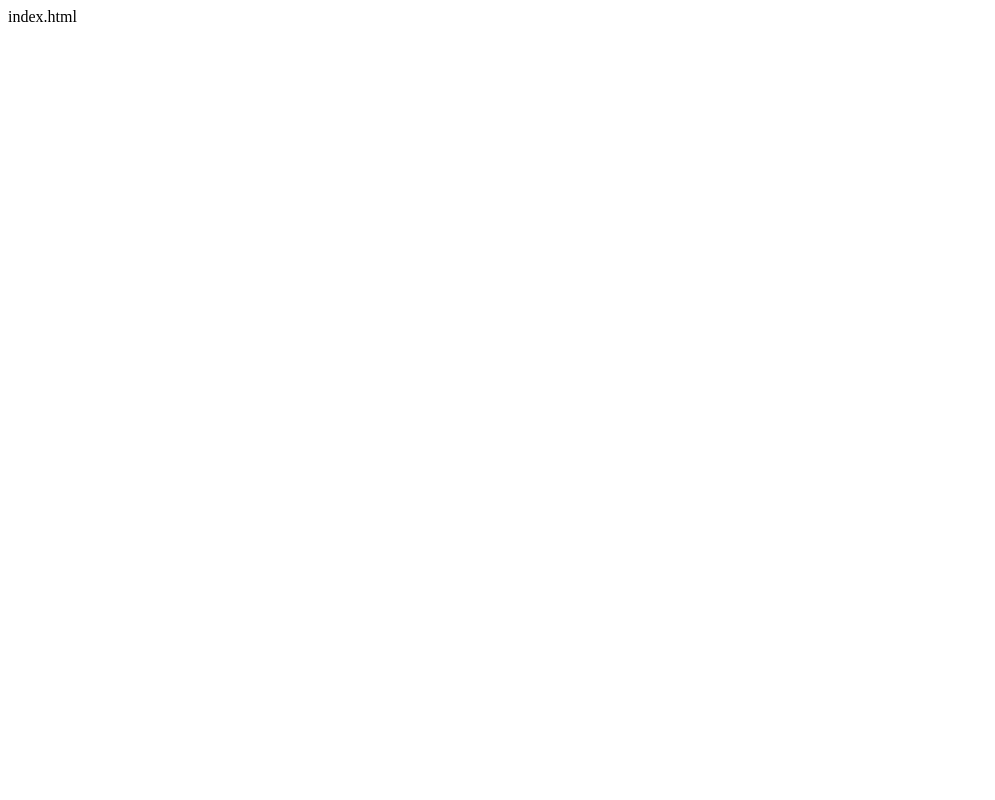
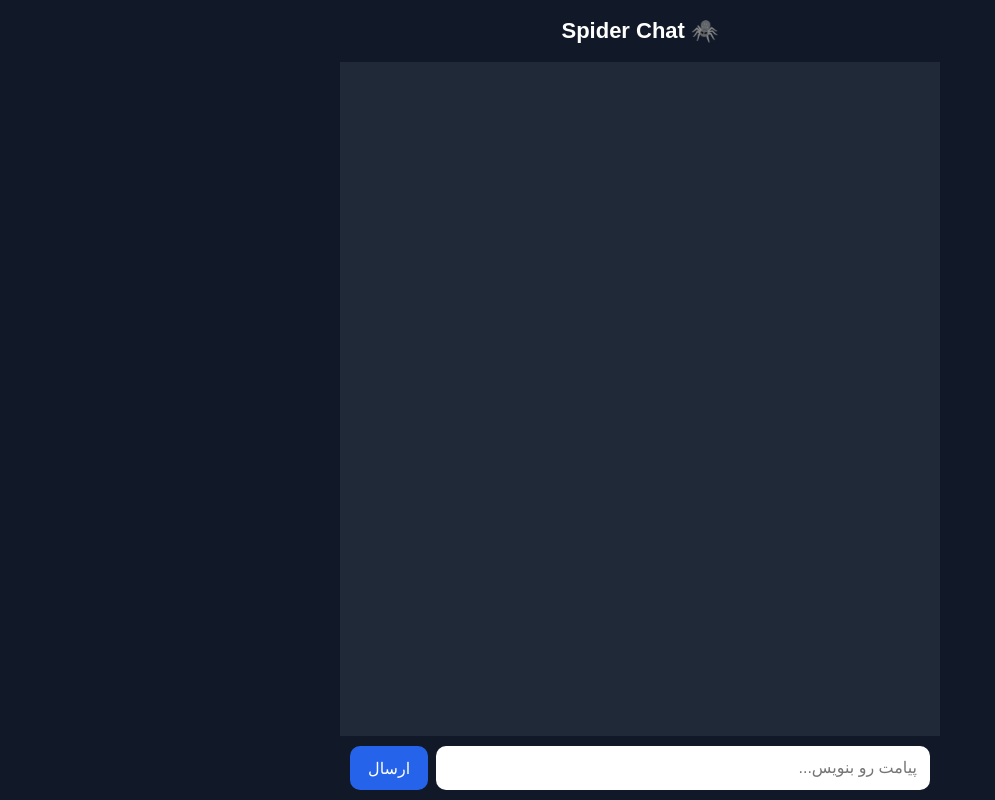
Before and after one commit to m86304498-ctrl/spider-chat, a website: page public/index.html in a window 1280 px wide. Shown: the whole page, without its empty margins (0-995 px from the left). Drawn offline with nearby package versions, Linux system fonts and the light colour scheme; no server answers.

Commit message:
Update index.html

```diff
--- a/public/index.html
+++ b/public/index.html
@@ -1 +1,162 @@
-index.html
+<!DOCTYPE html>
+<html lang="fa" dir="rtl">
+<head>
+  <meta charset="UTF-8">
+  <meta name="viewport" content="width=device-width, initial-scale=1.0">
+  <title>🕷️ Spider Chat</title>
+
+  <style>
+    * {
+      box-sizing: border-box;
+    }
+
+    body {
+      margin: 0;
+      font-family: Arial, sans-serif;
+      background: #111827;
+      color: white;
+      height: 100vh;
+      display: flex;
+      justify-content: center;
+      align-items: center;
+    }
+
+    .chat {
+      width: 100%;
+      max-width: 600px;
+      height: 100vh;
+      background: #1f2937;
+      display: flex;
+      flex-direction: column;
+    }
+
+    header {
+      padding: 18px;
+      background: #111827;
+      text-align: center;
+      font-size: 22px;
+      font-weight: bold;
+    }
+
+    #messages {
+      flex: 1;
+      overflow-y: auto;
+      padding: 15px;
+    }
+
+    .message {
+      background: #374151;
+      padding: 10px 14px;
+      margin-bottom: 10px;
+      border-radius: 12px;
+      word-wrap: break-word;
+    }
+
+    .system {
+      text-align: center;
+      color: #9ca3af;
+      font-size: 14px;
+      margin: 10px;
+    }
+
+    form {
+      display: flex;
+      padding: 10px;
+      gap: 8px;
+      background: #111827;
+    }
+
+    input {
+      flex: 1;
+      padding: 13px;
+      border: none;
+      border-radius: 10px;
+      outline: none;
+      font-size: 16px;
+    }
+
+    button {
+      border: none;
+      border-radius: 10px;
+      padding: 0 18px;
+      background: #2563eb;
+      color: white;
+      font-size: 16px;
+      cursor: pointer;
+    }
+
+    button:active {
+      transform: scale(0.97);
+    }
+  </style>
+</head>
+
+<body>
+
+  <div class="chat">
+
+    <header>
+      🕷️ Spider Chat
+    </header>
+
+    <div id="messages"></div>
+
+    <form id="form">
+      <input
+        id="input"
+        autocomplete="off"
+        placeholder="پیامت رو بنویس..."
+      >
+      <button type="submit">ارسال</button>
+    </form>
+
+  </div>
+
+  <script src="/socket.io/socket.io.js"></script>
+
+  <script>
+    const socket = io();
+
+    const form = document.getElementById("form");
+    const input = document.getElementById("input");
+    const messages = document.getElementById("messages");
+
+    function addMessage(text, system = false) {
+      const div = document.createElement("div");
+
+      if (system) {
+        div.className = "system";
+      } else {
+        div.className = "message";
+      }
+
+      div.textContent = text;
+      messages.appendChild(div);
+
+      messages.scrollTop = messages.scrollHeight;
+    }
+
+    socket.on("message", (msg) => {
+      addMessage(msg);
+    });
+
+    socket.on("system", (msg) => {
+      addMessage(msg, true);
+    });
+
+    form.addEventListener("submit", (e) => {
+      e.preventDefault();
+
+      const message = input.value.trim();
+
+      if (!message) return;
+
+      socket.emit("chat message", message);
+
+      input.value = "";
+      input.focus();
+    });
+  </script>
+
+</body>
+  </html>
```
